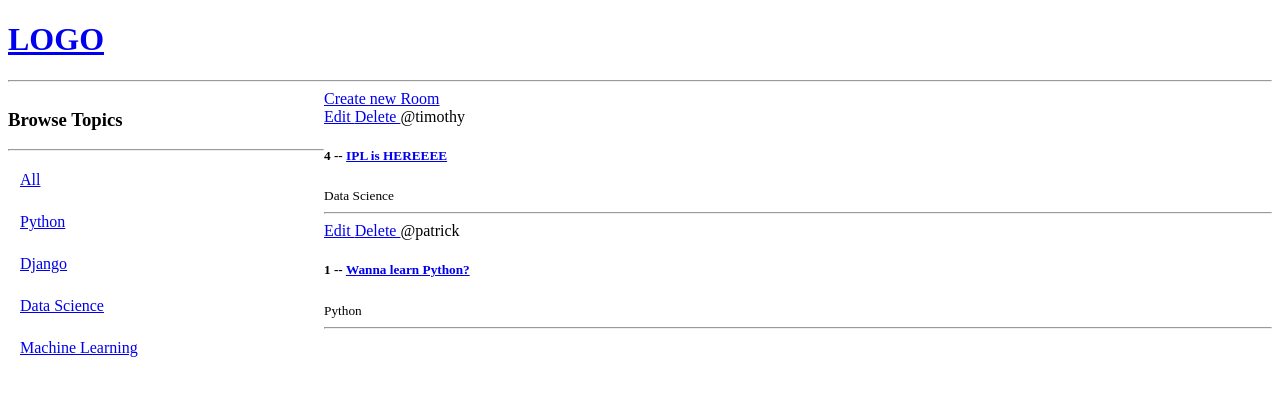
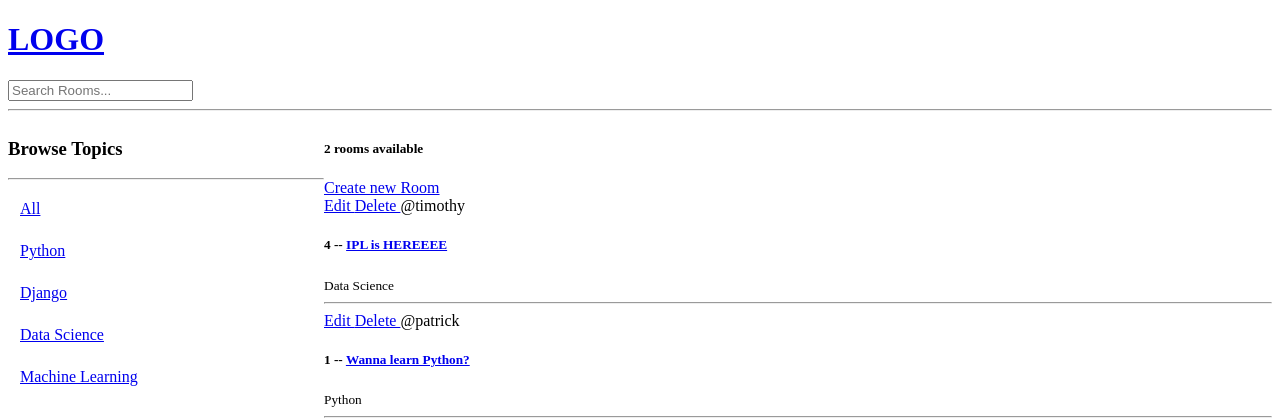
Before and after one commit to prateekb1912/discoder-app, a Django app: page / in a window 1280 px wide. Shown: the top 420 px of the page. Run offline with Django 3.2, Linux system fonts and the light colour scheme; data comes from the database, SQL or seed files in the repository.

Commit message:
Add room search functionality

```diff
--- a/base/templates/base/home.html
+++ b/base/templates/base/home.html
@@ -31,6 +31,7 @@
     </div>
 
     <div>
+        <h5> {{ room_count }} rooms available </h5>
         <a href="{% url 'create-room' %}"> Create new Room </a>
         <div>
             {% for room in rooms %}
--- a/base/views.py
+++ b/base/views.py
@@ -1,4 +1,5 @@
 from django.shortcuts import render, redirect
+from django.db.models import Q
 from .models import Room, Topic
 from .forms import RoomForm
 
@@ -6,11 +7,17 @@ def home(request):
 
     query = request.GET.get('q') if request.GET.get('q') != None else ''
 
-    rooms = Room.objects.filter(topic__name__icontains = query)
+    rooms = Room.objects.filter(
+        Q(topic__name__icontains = query) |
+        Q(name__icontains = query) |
+        Q(desc__icontains = query)
+    )
 
     topics = Topic.objects.all()
 
-    context = {'rooms':rooms, 'topics':topics}
+    room_count = rooms.count()
+
+    context = {'rooms':rooms, 'topics':topics, 'room_count': room_count}
     return render(request, 'base/home.html', context)
 
 def room(request, id):
--- a/templates/navbar.html
+++ b/templates/navbar.html
@@ -1,5 +1,8 @@
 <a href = "/">
     <h1> LOGO </h1>
 </a>
+<form method="get" action="{% url 'home' %}">
+    <input type="text" name="q" placeholder="Search Rooms..."/>
+</form>
 
 <hr>
```
